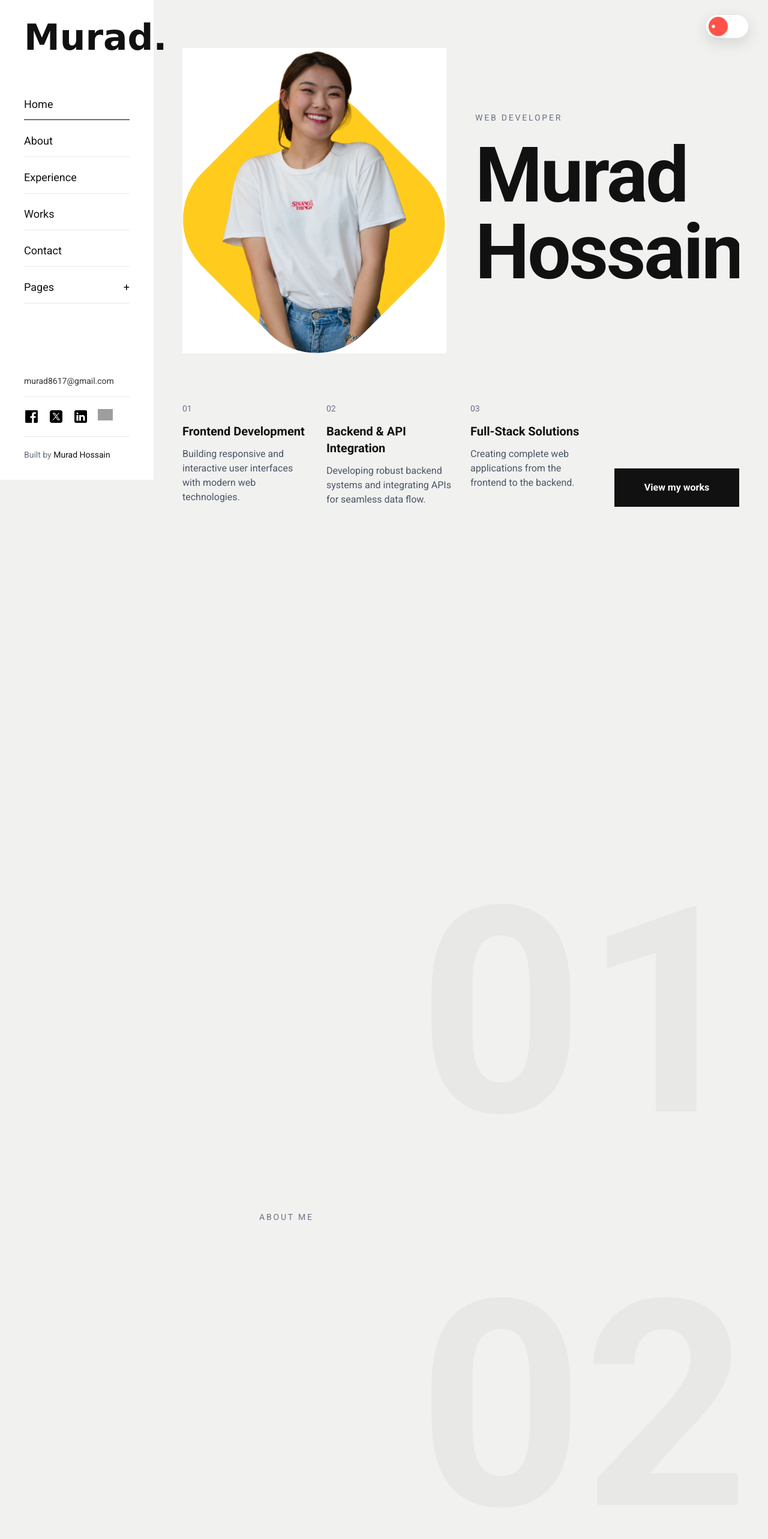
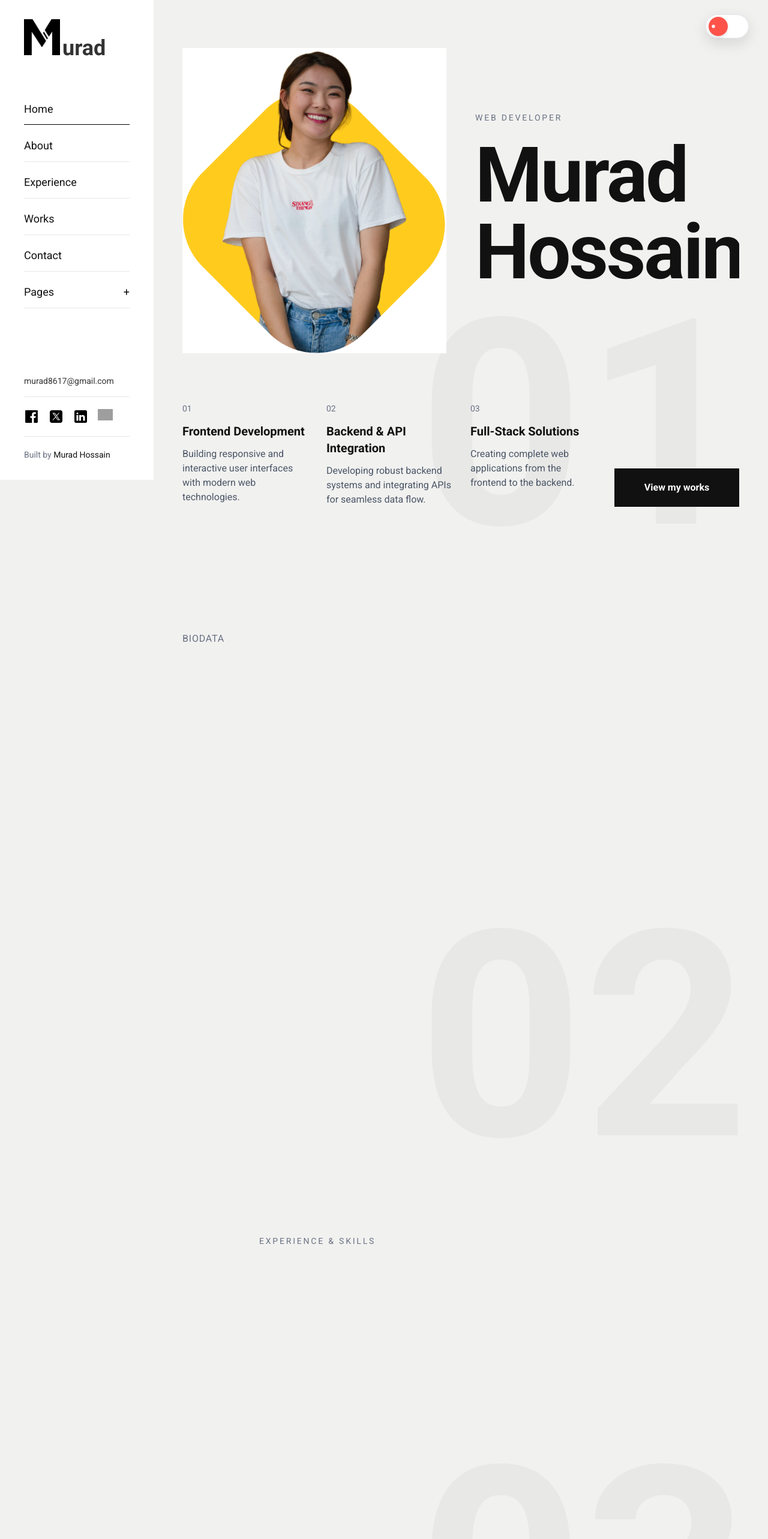
Before and after one commit to qtps/portfolio, a Next.js app: page / in a window 1280 px wide. Shown: the top 2566 px of the page at 60% size. Built offline with nearby package versions, Linux system fonts and the light colour scheme; grey boxes are pictures that could not be loaded.

Commit message:
added header logo

```diff
--- a/app/about/page.tsx
+++ b/app/about/page.tsx
@@ -1,10 +1,10 @@
-import { AboutSection } from '../../components/about-section';
+import { about as About } from '../../components/about';
 import { PageShell } from '../../components/page-shell';
 
 export default function AboutPage() {
   return (
     <PageShell focusId="about">
-      <AboutSection />
+      <About />
     </PageShell>
   );
 }
--- a/app/layout.tsx
+++ b/app/layout.tsx
@@ -30,9 +30,7 @@ export default function RootLayout({
             __html: `
               (() => {
                 const prefersDark = window.matchMedia("(prefers-color-scheme: dark)").matches;
-                if (prefersDark) {
-                  document.documentElement.classList.add("dark");
-                }
+                document.documentElement.classList.toggle("dark", prefersDark);
               })();
             `,
           }}
--- a/app/page.tsx
+++ b/app/page.tsx
@@ -1,4 +1,4 @@
-import { AboutSection } from '../components/about-section';
+import { about as About } from '../components/about';
 import { ContactSection } from '../components/contact-section';
 import { ExperienceSection } from '../components/experience-section';
 import { HeroSection } from '../components/hero-section';
@@ -8,7 +8,7 @@ export default function Page() {
   return (
     <>
       <HeroSection />
-      <AboutSection />
+      <About />
       <ExperienceSection />
       <PortfolioSection />
       <ContactSection />
--- a/components/about-section.tsx
+++ /dev/null
@@ -1,36 +0,0 @@
-import { SectionTitle } from './section-title';
-import { SectionNumber } from './section-number';
-import { AnimatedStagger } from './animations/animated-stagger';
-
-export function AboutSection() {
-  return (
-    <section id="about" className="relative overflow-hidden py-28">
-      <SectionNumber number="02" />
-      <div className="relative z-10">
-        <SectionTitle eyebrow="About me" title="Web Developer">
-          I am a web developer who builds fast, responsive, and maintainable
-          digital products with modern JavaScript technologies and thoughtful
-          user experiences.
-        </SectionTitle>
-        <AnimatedStagger className="grid gap-10 md:grid-cols-2">
-          <div>
-            <h3 className="text-ink text-2xl font-bold">My approach</h3>
-            <p className="mt-4 leading-8 text-gray-600">
-              I start by understanding the product, its users, and the outcome
-              it needs to achieve. Then I turn that understanding into clear,
-              scalable, and accessible interfaces.
-            </p>
-          </div>
-          <div>
-            <h3 className="text-ink text-2xl font-bold">What I do</h3>
-            <p className="mt-4 leading-8 text-gray-600">
-              I work across frontend development, full-stack applications, API
-              integrations, performance improvements, and smooth GSAP
-              interactions.
-            </p>
-          </div>
-        </AnimatedStagger>
-      </div>
-    </section>
-  );
-}
--- a/components/biodata.tsx
+++ b/components/about.tsx
@@ -95,16 +95,19 @@ function BiodataColumn({
   );
 }
 
-export function Biodata() {
+export function about() {
   return (
     <div className="pt-24 md:pt-32">
+      <h2 className="pb-4 tracking-wider text-gray-500">BIODATA</h2>
       <div className="relative z-10 grid gap-20 md:grid-cols-2 md:gap-x-16 md:gap-y-24">
         <BiodataColumn title="Education" items={education} />
         <BiodataColumn title="Experience" items={experience} />
         <BiodataColumn title="Interests" items={interests} />
         <BiodataColumn title="References" items={references} />
+        <SectionNumber number="02" />
       </div>
     </div>
   );
 }
 import { AnimatedStagger } from './animations/animated-stagger';
+import { SectionNumber } from './section-number';
--- a/components/contact-section.tsx
+++ b/components/contact-section.tsx
@@ -203,7 +203,7 @@ export function ContactSection() {
                   id="contact-name"
                   name="name"
                   placeholder="Your Full Name"
-                  className="focus:border-ink w-full rounded-md border border-gray-300 p-4 text-ink transition outline-none"
+                  className="focus:border-ink text-ink w-full rounded-md border border-gray-300 p-4 transition outline-none"
                   required
                 />
               </div>
@@ -216,7 +216,7 @@ export function ContactSection() {
                   id="contact-email"
                   name="email"
                   placeholder="Your Email Address"
-                  className="focus:border-ink w-full rounded-md border border-gray-300 p-4 text-ink transition outline-none"
+                  className="focus:border-ink text-ink w-full rounded-md border border-gray-300 p-4 transition outline-none"
                   required
                 />
               </div>
@@ -229,7 +229,7 @@ export function ContactSection() {
                   id="contact-message"
                   name="message"
                   placeholder="Your Message"
-                  className="focus:border-ink w-full resize-y rounded-md border border-gray-300 p-4 text-ink transition outline-none"
+                  className="focus:border-ink text-ink w-full resize-y rounded-md border border-gray-300 p-4 transition outline-none"
                   required
                 />
               </div>
--- a/components/hero-section.tsx
+++ b/components/hero-section.tsx
@@ -2,7 +2,6 @@ import { SectionNumber } from './section-number';
 import { AnimatedHeading } from './animations/animated-heading';
 import { AnimatedHeroImage } from './animations/animated-hero-image';
 import { AnimatedStagger } from './animations/animated-stagger';
-import { Biodata } from './biodata';
 
 export function HeroSection() {
   const services = [
@@ -25,9 +24,10 @@ export function HeroSection() {
   return (
     <section
       id="home"
-      className="relative flex min-h-screen flex-col justify-center overflow-hidden py-20"
+      className="relative flex min-h-auto flex-col justify-center overflow-hidden py-20"
     >
       <SectionNumber number="01" />
+
       <div className="relative z-10 grid items-center gap-12 lg:grid-cols-2">
         <div className="text-center">
           <AnimatedHeroImage
@@ -76,7 +76,6 @@ export function HeroSection() {
           </a>
         </div>
       </AnimatedStagger>
-      <Biodata />
     </section>
   );
 }
--- a/components/portfolio-carousel.tsx
+++ b/components/portfolio-carousel.tsx
@@ -150,7 +150,7 @@ export function PortfolioCarousel({ items }: PortfolioCarouselProps) {
                     src={`/images/${item.image}`}
                     alt={item.title}
                     draggable={false}
-                    className="aspect-[4/5] w-full object-cover"
+                    className="aspect-4/5 w-full object-cover"
                   />
                 </Link>
               </div>
--- a/components/section-number.tsx
+++ b/components/section-number.tsx
@@ -8,7 +8,7 @@ export function SectionNumber({ number }: SectionNumberProps) {
   return (
     <span
       aria-hidden="true"
-      className="text-ink/[0.04] pointer-events-none absolute right-[-1rem] bottom-[-1.5rem] z-0 text-[24rem] leading-none font-bold md:text-[30rem]"
+      className="text-ink/4 pointer-events-none absolute -right-4 -bottom-6 z-0 text-[24rem] leading-none font-bold md:text-[30rem]"
     >
       <span className="md:hidden">{compactNumber}</span>
       <span className="hidden md:inline">{number}</span>
--- a/components/site-header.tsx
+++ b/components/site-header.tsx
@@ -134,11 +134,14 @@ export function SiteHeader() {
       >
         <div className="flex h-full flex-col justify-between">
           <div>
-            <div>
-              <Link href="/" onClick={closeMenu} className="sidebar-item block">
-                <h2 className="text-ink font-verdana text-6xl font-extrabold">
-                  Murad.
-                </h2>
+            <div className="">
+              <Link
+                href="/"
+                onClick={closeMenu}
+                className="sidebar-item flex items-baseline gap-1"
+              >
+                <Image src="/logo.png" alt="Logo" width={60} height={40} />
+                <p className="text-4xl font-bold dark:text-black">urad</p>
               </Link>
             </div>
             <nav className="mt-14">
--- a/components/theme-toggle.tsx
+++ b/components/theme-toggle.tsx
@@ -1,6 +1,6 @@
 'use client';
 
-import { useEffect, useLayoutEffect, useRef, useState } from 'react';
+import { useLayoutEffect, useRef, useState } from 'react';
 import gsap from 'gsap';
 
 export function ThemeToggle() {
@@ -8,7 +8,7 @@ export function ThemeToggle() {
   const toggleRef = useRef<HTMLButtonElement>(null);
   const knobRef = useRef<HTMLSpanElement>(null);
 
-  useEffect(() => {
+  useLayoutEffect(() => {
     setDarkMode(document.documentElement.classList.contains('dark'));
   }, []);
 
```
Also changed, not shown: public/logo.png (added). Lines whose indentation alone changed are shown as unchanged.
